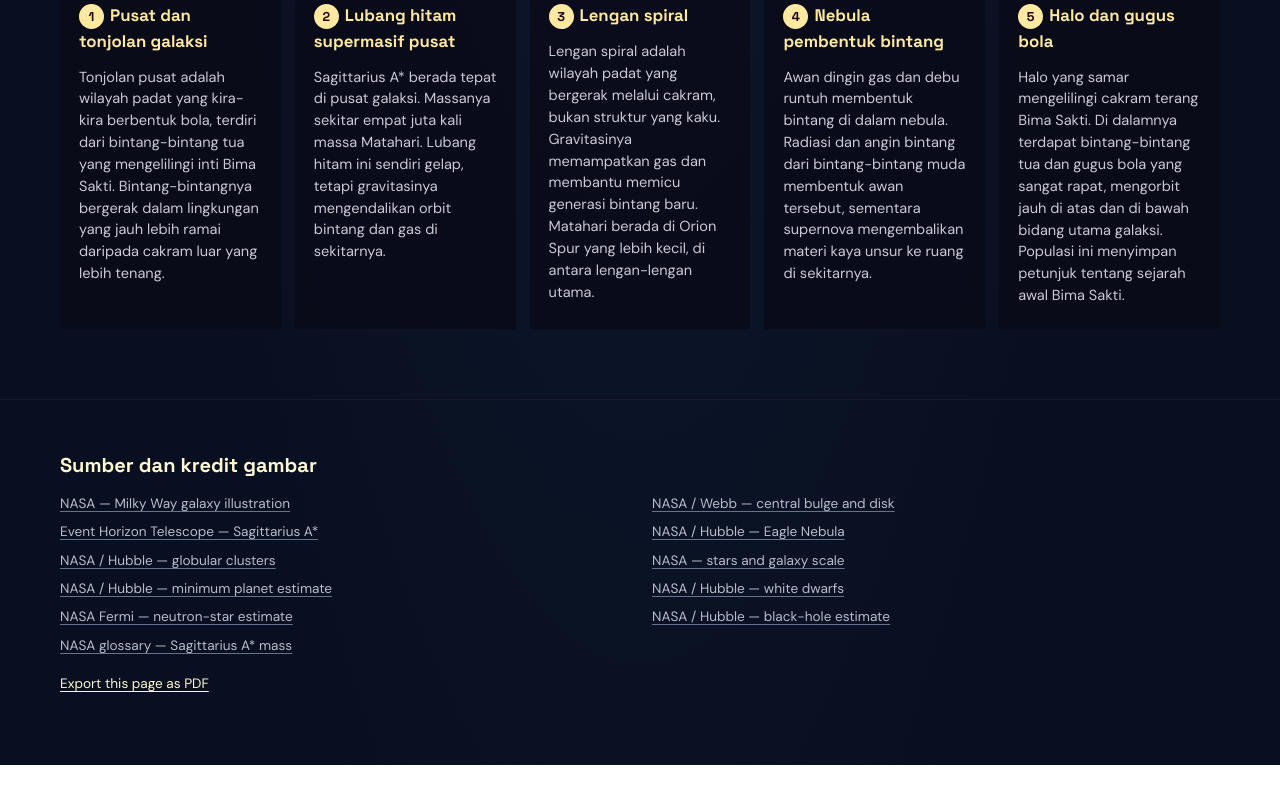
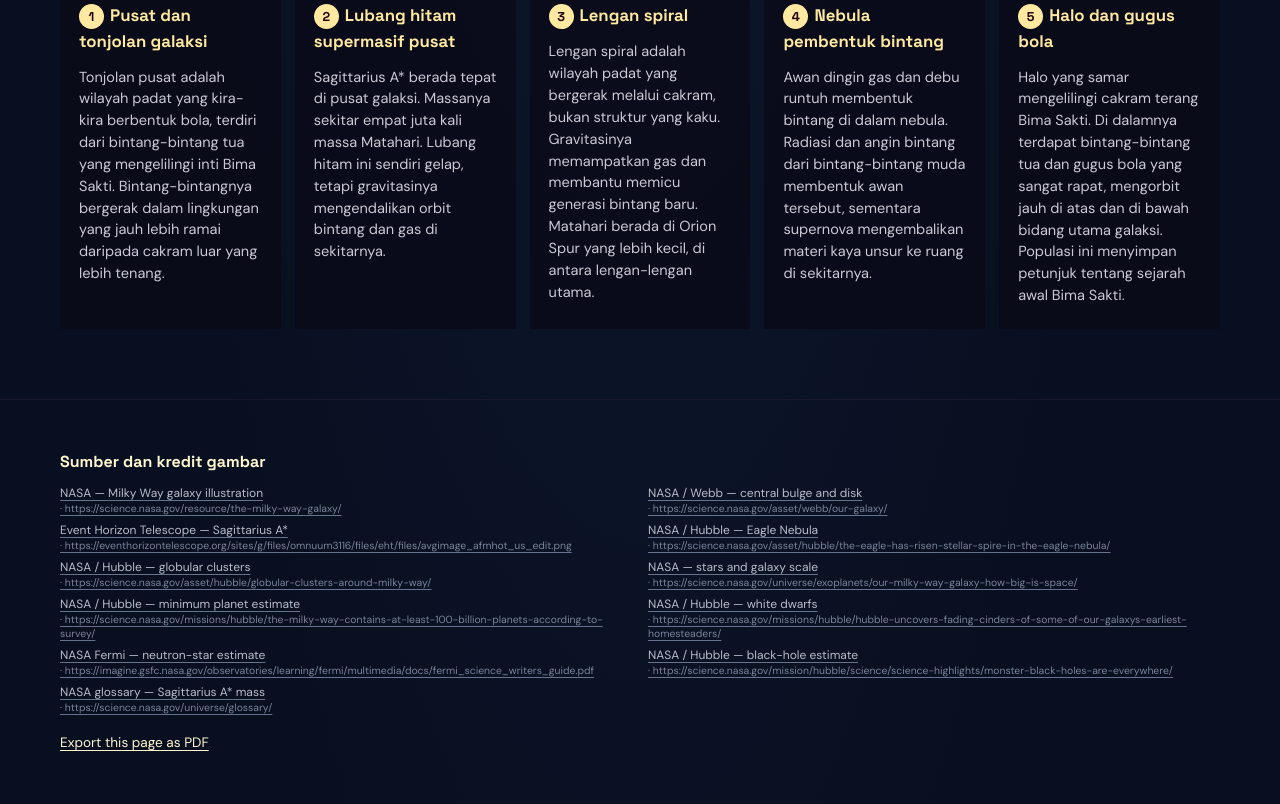
Before and after one commit to deutandev/milkyway-poster, a plain HTML site: page index.html in a window 1280 px wide. Shown: the part 3315-4119 px from the top of the page. Before the commit the page ends 4080 px from the top, so only its background shows below. Drawn offline with Linux system fonts and the light colour scheme.

Commit message:
Compact source credits and ignore exports

```diff
--- a/index.html
+++ b/index.html
@@ -321,21 +321,30 @@
             .footer h2 {
                 color: var(--ink);
                 font-family: "Space Grotesk";
-                font-size: 1.25rem;
-                margin: 0 0 14px;
+                font-size: 1rem;
+                margin: 0 0 10px;
             }
             .sources {
                 display: grid;
                 grid-template-columns: repeat(2, minmax(0, 1fr));
-                gap: 8px 24px;
+                gap: 5px 16px;
                 margin: 0;
                 padding: 0;
                 list-style: none;
+                font-size: 0.75rem;
             }
             .sources a {
                 color: var(--muted);
                 text-decoration-color: #65738e;
                 text-underline-offset: 3px;
+            }
+            .sources a::after {
+                content: " · " attr(href);
+                display: block;
+                color: #79859a;
+                font-size: 0.65rem;
+                line-height: 1.35;
+                overflow-wrap: anywhere;
             }
             .sources a:hover,
             .sources a:focus-visible {
@@ -374,6 +383,9 @@
                 }
                 .contents,
                 .sights {
+                    grid-template-columns: 1fr;
+                }
+                .sources {
                     grid-template-columns: 1fr;
                 }
                 .section {
```
Also changed, not shown: 1 other file.
